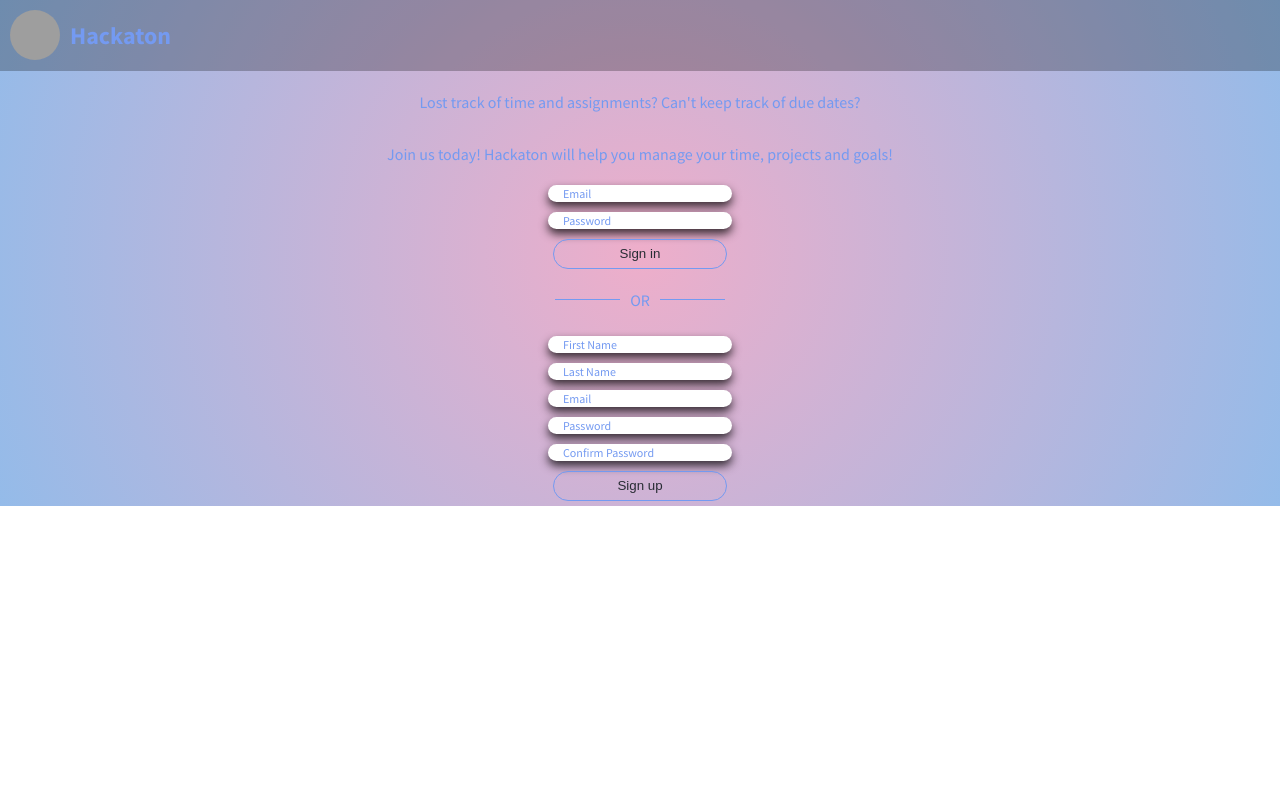
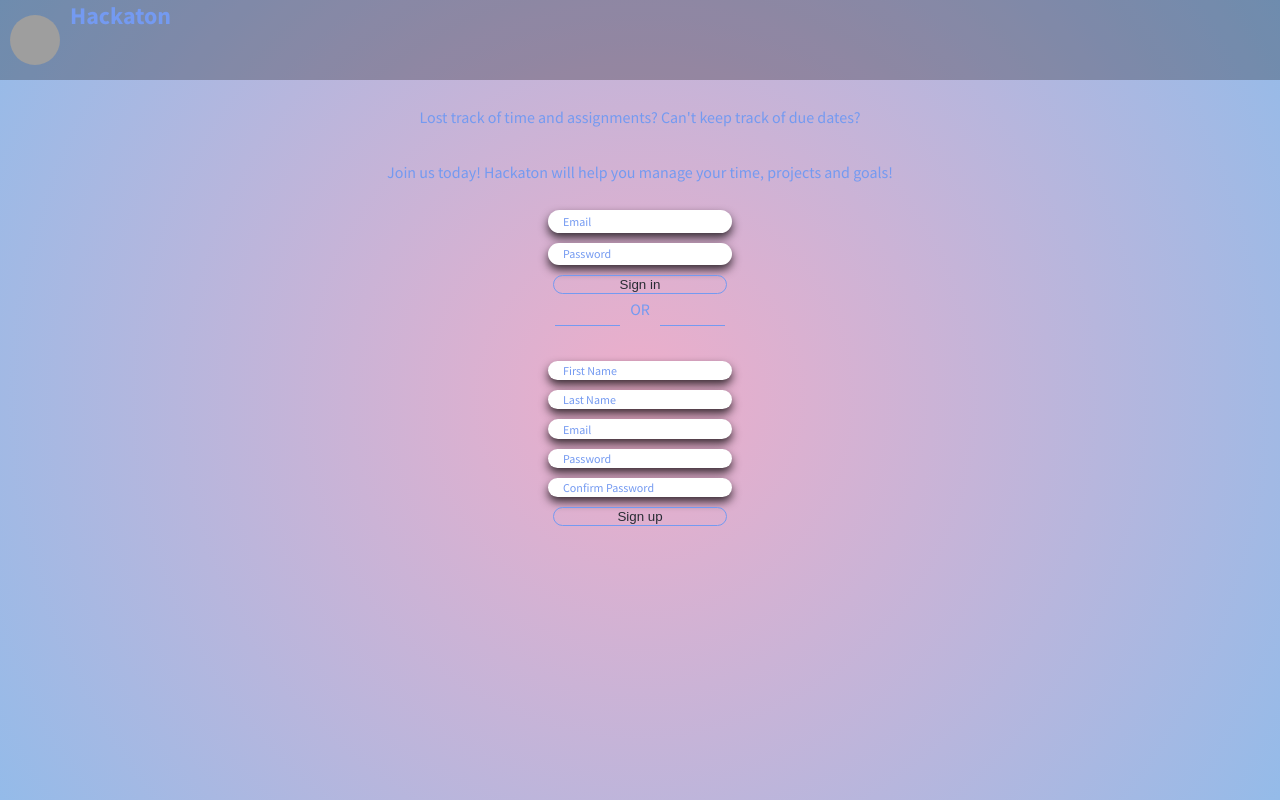
Before and after one commit to Dev-s-Den/hackaton, a React (Create React App) app in the folder client/: page / in a window 1280 px wide. Built offline with nearby package versions, Linux system fonts and the light colour scheme; grey boxes are pictures that could not be loaded.

Commit message:
Fix redirection and restyle Auth

```diff
--- a/client/src/components/Authorization.jsx
+++ b/client/src/components/Authorization.jsx
@@ -1,12 +1,13 @@
 // Libraries
 import { useState } from "react";
 import axios from "axios";
-import { Navigate } from "react-router-dom";
+import { useNavigate } from "react-router-dom";
 
 // Style
 import "./styles/Authorization.scss";
 
 export default function Auth(props) {
+  const navigate = useNavigate();
   const { setUser } = props;
   const [userData, setUserData] = useState({
     first_name: "",
@@ -21,7 +22,7 @@ export default function Auth(props) {
 
     axios.post("/api/user/", userData).then((data) => {
       setUser({ ...data.data });
-      return <Navigate to="/" />;
+      navigate("/");
     });
   };
 
--- a/client/src/components/styles/Authorization.scss
+++ b/client/src/components/styles/Authorization.scss
@@ -1,4 +1,8 @@
 @use "variables" as v;
+
+* {
+  height: 100%;
+}
 
 .banner {
   width: 100%;
```
